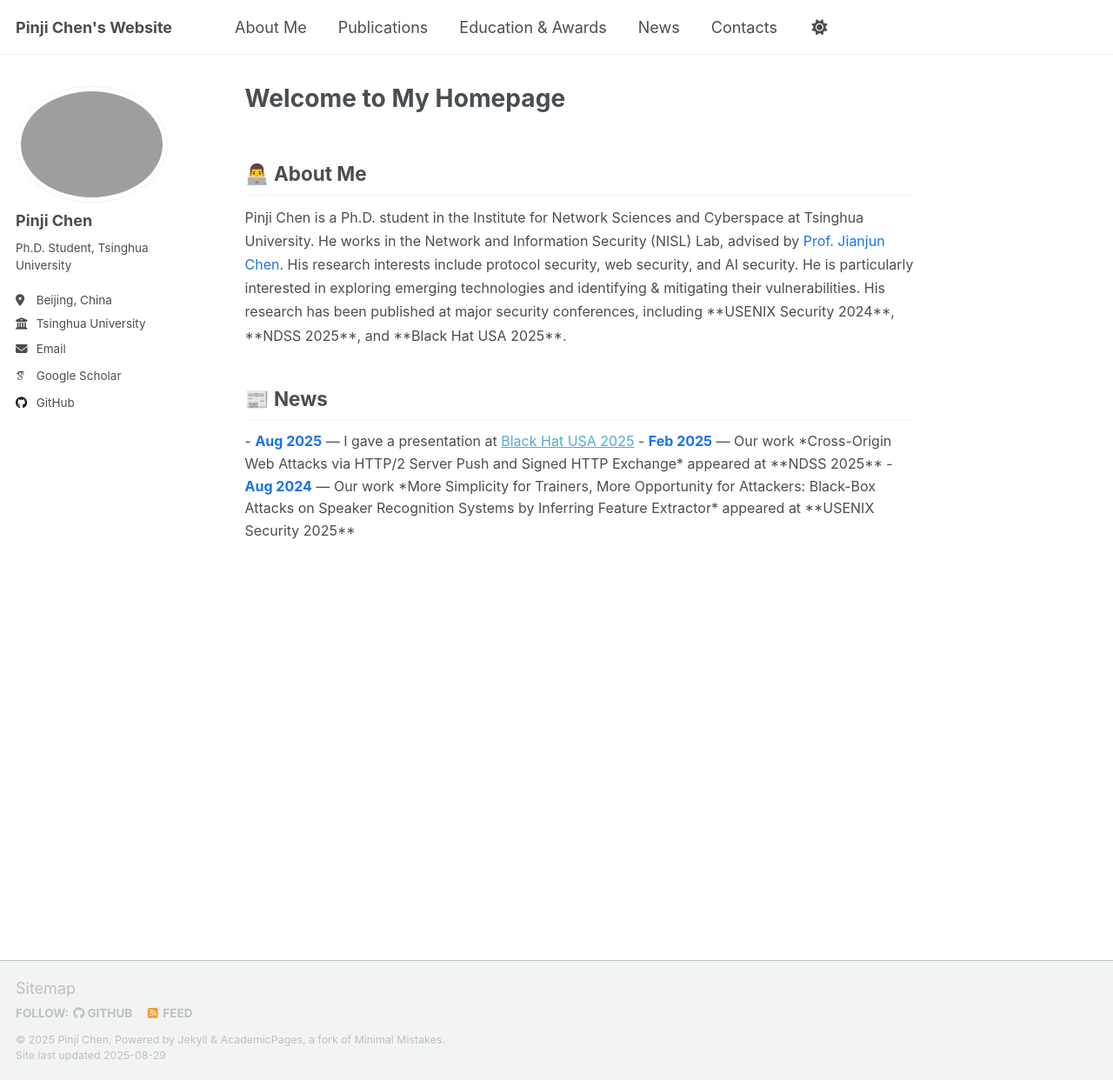
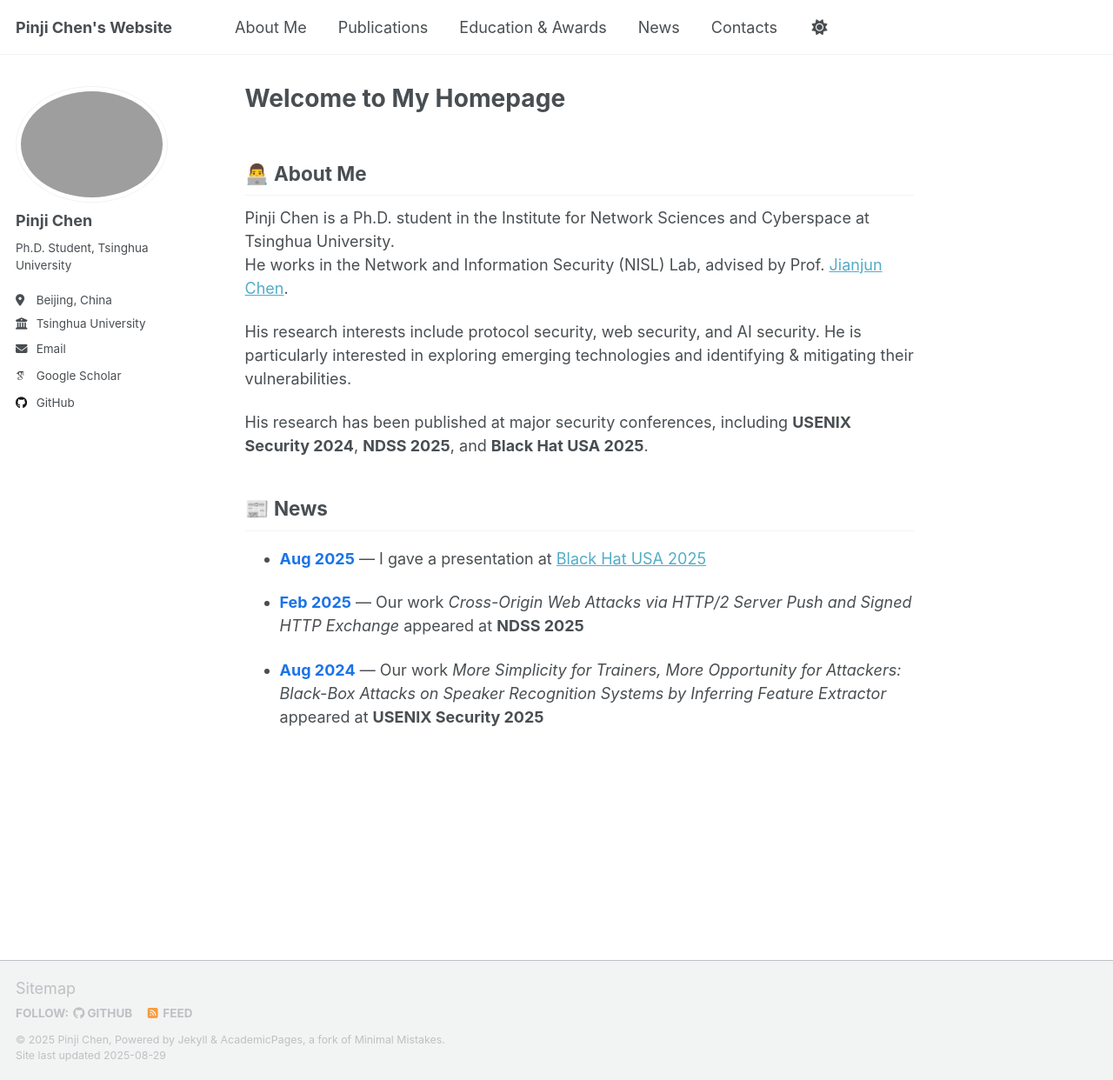
Before and after one commit to Chenpinji/Chenpinji.github.io, a Jekyll site: the page built from _pages/about.md, in a window 1280 px wide and 1242 px high. Shown: the whole window at 87% size. Built offline with Jekyll 4.4.1, drawn with Linux system fonts in a browser that asks for light colours; some web fonts are replaced; a script that is not in the unit is left out.

Commit message:
change homepage

```diff
--- a/_pages/about.md
+++ b/_pages/about.md
@@ -9,25 +9,22 @@ redirect_from:
 
 ## 👨‍💻 About Me
 
-<div style="font-size: 16px; line-height: 1.7;">
 
 Pinji Chen is a Ph.D. student in the Institute for Network Sciences and Cyberspace at Tsinghua University.
-He works in the Network and Information Security (NISL) Lab, advised by <a href="https://jianjunchen.com/" target="_blank" style="color:#1a73e8; text-decoration:none;">Prof. Jianjun Chen</a>.
+He works in the Network and Information Security (NISL) Lab, advised by Prof. [Jianjun Chen](https://jianjunchen.com/).
 
 His research interests include protocol security, web security, and AI security. He is particularly interested in exploring emerging technologies and identifying & mitigating their vulnerabilities.
 
 His research has been published at major security conferences, including **USENIX Security 2024**, **NDSS 2025**, and **Black Hat USA 2025**.
 
-</div>
 
 ## 📰 News
 
-<div style="font-size: 16px; line-height: 1.6;">
 
 - <span style="color:#1a73e8; font-weight:bold;">Aug 2025</span> — I gave a presentation at <a href="https://www.blackhat.com/us-25/briefings/schedule/index.html#cross-origin-web-attacks-via-http2-server-push-and-signed-http-exchange-45150" target="_blank" >Black Hat USA 2025</a>
 
+
 - <span style="color:#1a73e8; font-weight:bold;">Feb 2025</span> — Our work *Cross-Origin Web Attacks via HTTP/2 Server Push and Signed HTTP Exchange* appeared at **NDSS 2025**
 
+
 - <span style="color:#1a73e8; font-weight:bold;">Aug 2024</span> — Our work *More Simplicity for Trainers, More Opportunity for Attackers: Black-Box Attacks on Speaker Recognition Systems by Inferring Feature Extractor* appeared at **USENIX Security 2025**
-
-</div>
```
